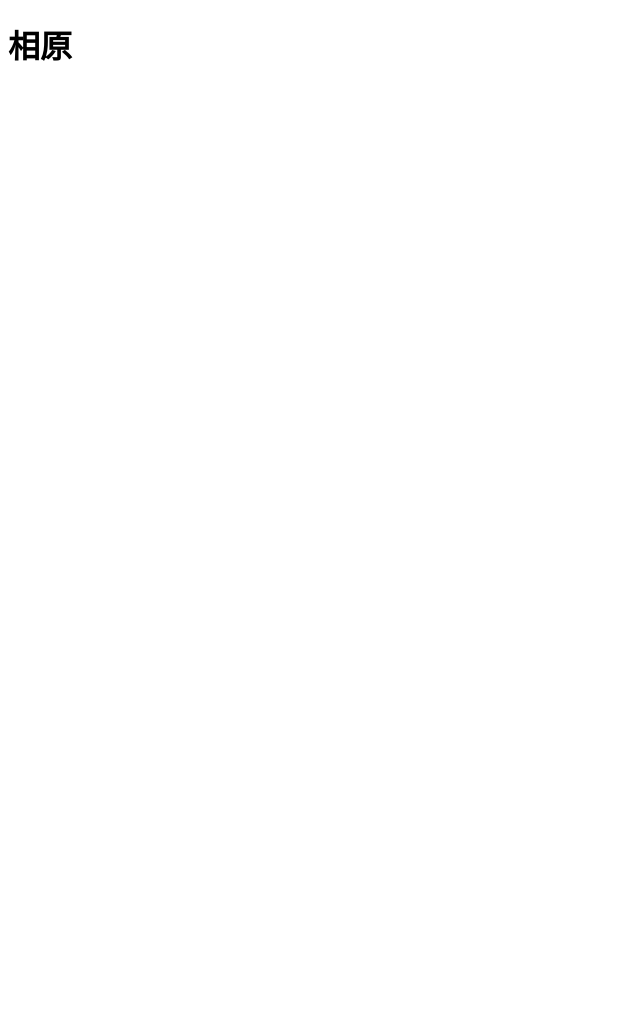
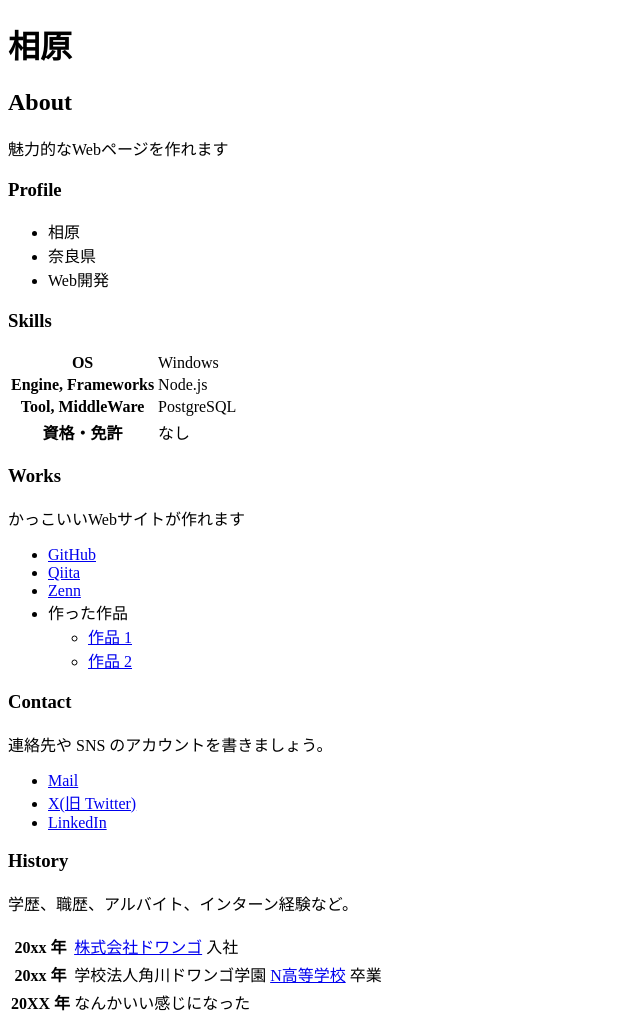
Before and after one commit to dakke-13/dakke-13.gethub.io, a plain HTML site: page index.html in a window 1280 px wide. Shown: the whole page, without its empty margins (0-640 px from the left). Before the commit the page ends 800 px from the top, so only its background shows below. Drawn offline with Linux system fonts and the light colour scheme.

Commit message:
Update index.html

```diff
--- a/index.html
+++ b/index.html
@@ -7,5 +7,77 @@
   </head>
   <body>
     <h1>相原</h1>
+
+    <h2>About</h2>
+    <p>
+      魅力的なWebページを作れます
+    </p>
+
+    <h3>Profile</h3>
+    <ul>
+      <li>相原</li>
+      <li>奈良県</li>
+      <li>Web開発</li>
+    </ul>
+
+    <h3>Skills</h3>
+    <table>
+      <tr>
+        <th>OS</th>
+        <td>Windows</td>
+      </tr>
+      <tr>
+        <th>Engine, Frameworks</th>
+        <td>Node.js</td>
+      </tr>
+      <tr>
+        <th>Tool, MiddleWare</th>
+        <td>PostgreSQL</td>
+      </tr>
+      <tr>
+        <th>資格・免許</th>
+        <td>なし</td>
+      </tr>
+    </table>
+
+    <h3>Works</h3>
+    <p>かっこいいWebサイトが作れます</p>
+    <ul>
+      <li><a href="https://github.com/">GitHub</a></li>
+      <li><a href="https://qiita.com/">Qiita</a></li>
+      <li><a href="https://zenn.dev/">Zenn</a></li>
+      <li>
+        作った作品
+        <ul>
+          <li><a href="https://example.com/">作品 1</a></li>
+          <li><a href="https://example.com/">作品 2</a></li>
+        </ul>
+      </li>
+    </ul>
+
+    <h3>Contact</h3>
+    <p>連絡先や SNS のアカウントを書きましょう。</p>
+    <ul>
+      <li><a href="mailto:name@example.com">Mail</a></li>
+      <li><a href="https://twitter.com/n_yobikou">X(旧 Twitter)</a></li>
+      <li><a href="https://www.linkedin.com/">LinkedIn</a></li>
+    </ul>
+
+    <h3>History</h3>
+    <p>学歴、職歴、アルバイト、インターン経験など。</p>
+    <table>
+      <tr>
+        <th>20xx 年</th>
+        <td><a href="https://dwango.co.jp/">株式会社ドワンゴ</a> 入社</td>
+      </tr>
+      <tr>
+        <th>20xx 年</th>
+        <td>学校法人角川ドワンゴ学園 <a href="https://nnn.ed.jp/">N高等学校</a> 卒業</td>
+      </tr>
+      <tr>
+        <th>20XX 年</th>
+        <td>なんかいい感じになった</td>
+      </tr>
+    </table>
   </body>
 </html>
```
